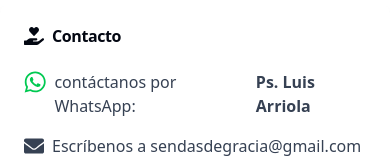
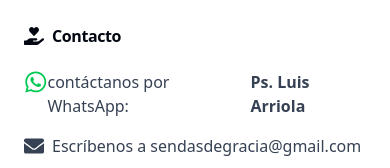
Before and after one commit to 3liezerDev/gospel-united, a React (Vite) app: page / in a window 390 px wide. Shown: the part 5328-5496 px from the top of the page. Built offline with nearby package versions, Linux system fonts and the light colour scheme.

Commit message:
fixing space mobile version

```diff
--- a/src/components/layout/ContactSection.tsx
+++ b/src/components/layout/ContactSection.tsx
@@ -30,7 +30,7 @@ const ContactSection = () => {
                     href="https://wa.me/+34657263938" // Reemplaza con tu número de WhatsApp
                     target="_blank"
                     rel="noopener noreferrer"
-                    className="flex gap-2 text-gray-700"
+                    className="flex md:gap-2 text-gray-700"
                   >
                     <FaWhatsapp className="text-2xl text-green-500 " />
                     contáctanos por WhatsApp:<strong>Ps. Luis Arriola</strong>
```
